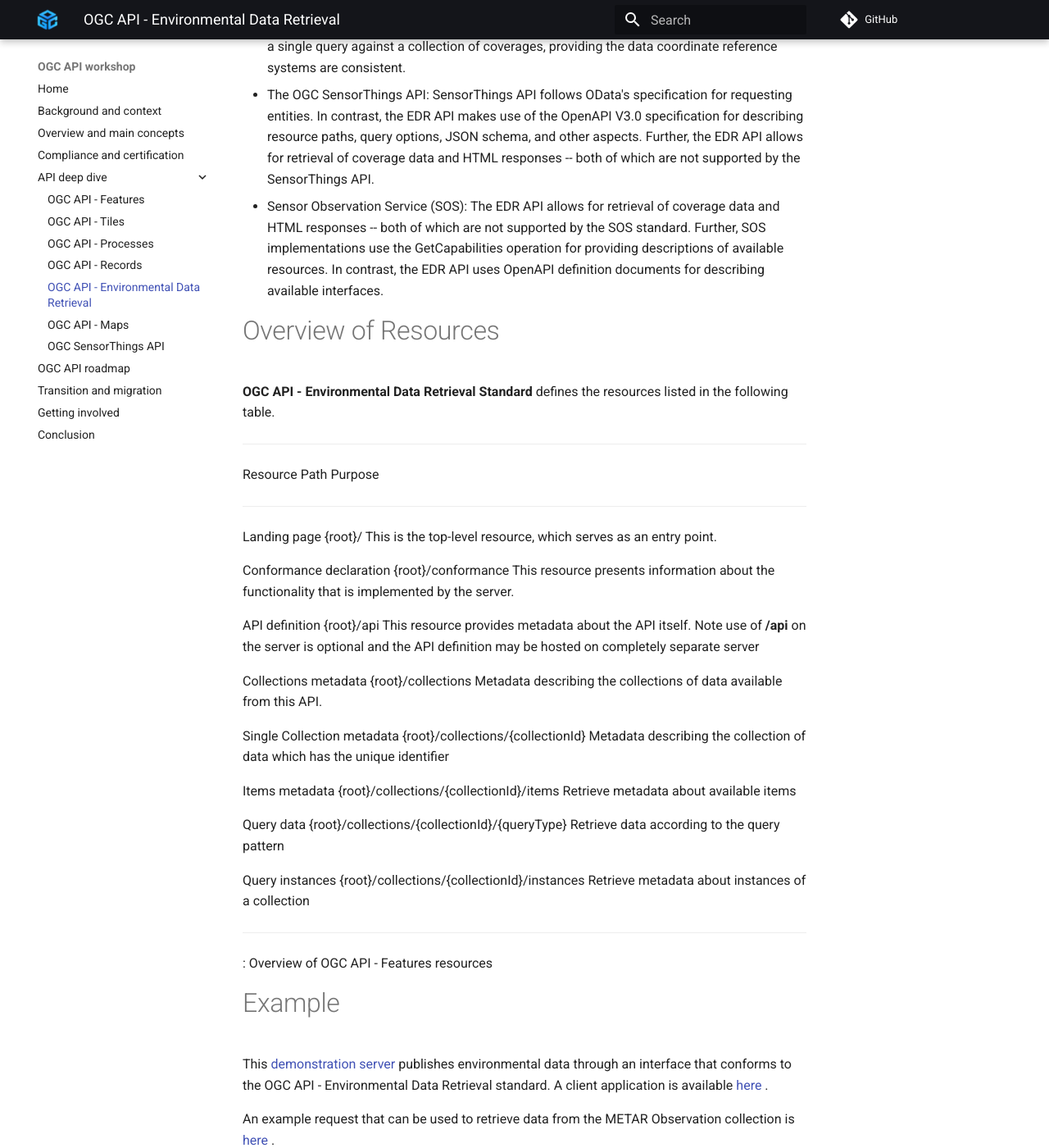
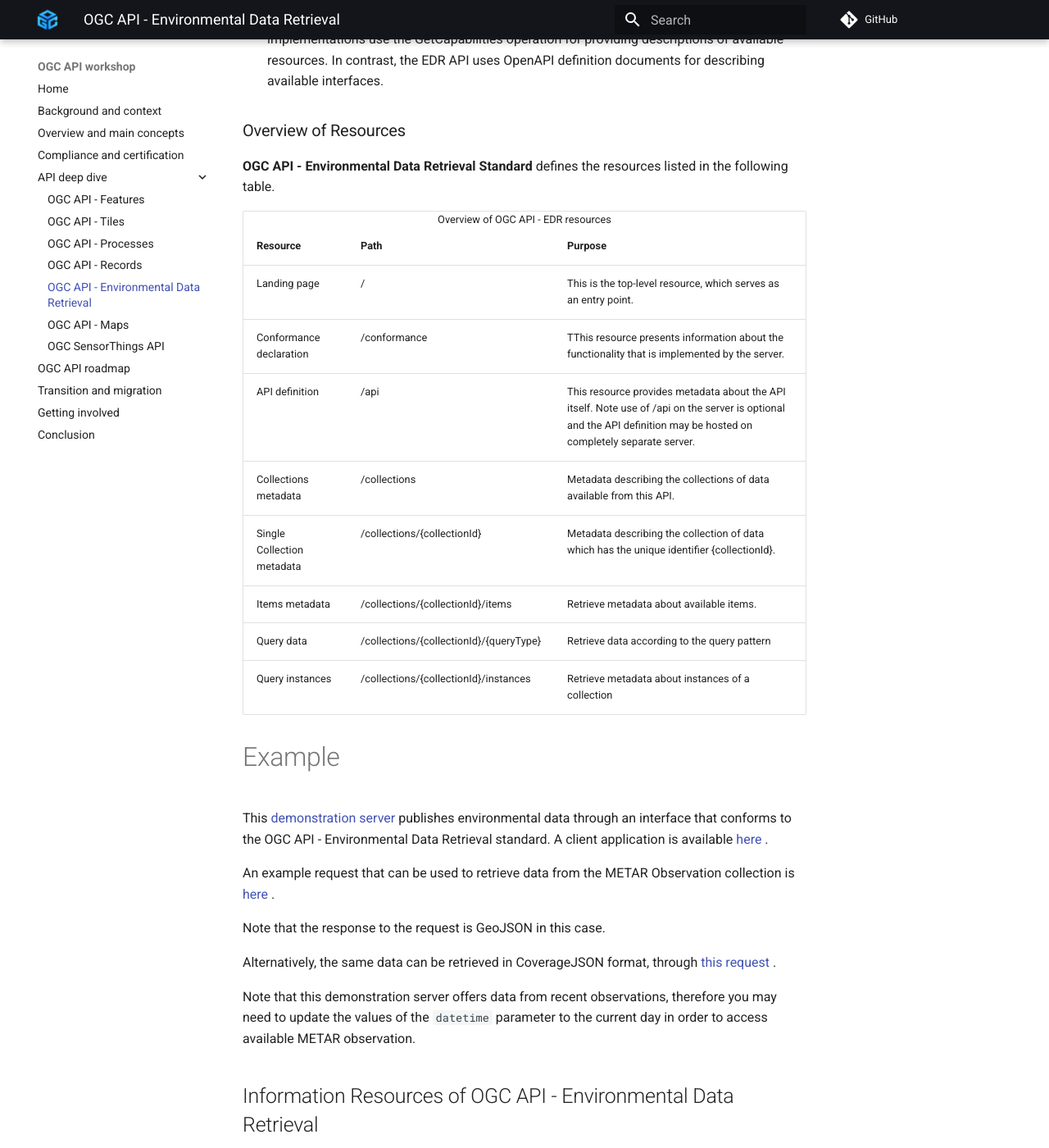
Before and after one commit to opengeospatial/ogcapi-workshop, an MkDocs documentation site: the page built from workshop/content/docs/api-deep-dive/environmental-data-retrieval/index.md, in a window 1280 px wide and 1400 px high, scrolled down 2710 px. Shown: the whole window at 82% size. Built offline with MkDocs 1.6.1 and Material for MkDocs 9.7.7, drawn with Linux system fonts in a browser that asks for light colours; comment, search, counter and statistics services are not loaded; some of the changed text lies outside the part shown.

````diff
--- a/workshop/content/docs/api-deep-dive/environmental-data-retrieval/index.md
+++ b/workshop/content/docs/api-deep-dive/environmental-data-retrieval/index.md
@@ -50,28 +43,23 @@ by this standard and selected by the client.
 
 # Background
 
-History
-
-:   Version 1.0.0 was published on 2021-08-13.
-
-Versions
-
-:   **OGC API - Environmental Data Retrieval** version 1.0.0 is the
-    current latest version
-
-Test Suite
-
-:
-
-    A draft executable test suite is available for:
-
-    :   -   [OGC API - Environmental Data
-            Retrieval](https://github.com/opengeospatial/ets-ogcapi-edr10)
-
-Implementations
-
-:   Implementations can be found on the OGC Product Database here
-    \<<http://www.opengeospatial.org/resource/products/byspec>\>
+> History
+
+  Version 1.0.0 was published on 2021-08-13.
+
+> Versions
+
+    **OGC API - Environmental Data Retrieval** version 1.0.0 is the current latest version
+
+> Test Suite
+
+  A draft executable test suite is available for:
+
+  -   [OGC API - Environmental Data Retrieval](https://github.com/opengeospatial/ets-ogcapi-edr10)
+
+> Implementations
+
+Implementations can be found on the OGC Product Database here \<<http://www.opengeospatial.org/resource/products/byspec>\>
 
 ## Usage
 
@@ -94,7 +82,7 @@ and time can also be accessed consistently.
 ## Relation to other OGC Standards
 
 -   OGC API-Features: The EDR API is completely compatible with OGC
-    API --- Features --- Part 1: Core (OGC 17-069r3), in that it
+    API - Features - Part 1: Core (OGC 17-069r3), in that it
     supports Collections and Items. It extends the Collection
     functionality by allowing 'Instances', a form of 'collection of
     collections'. The EDR API also supports the retrieval of
@@ -129,71 +117,59 @@ and time can also be accessed consistently.
     resources. In contrast, the EDR API uses OpenAPI definition
     documents for describing available interfaces.
 
-# Overview of Resources
+### Overview of Resources
 
 **OGC API - Environmental Data Retrieval Standard** defines the
 resources listed in the following table.
 
-  ---------------------------------------------------------------------------------------------
-  Resource                     Path                                            Purpose
-  ---------------------------- ----------------------------------------------- ----------------
-  Landing page                 {root}/                                         This is the
-                                                                               top-level
-                                                                               resource, which
-                                                                               serves as an
-                                                                               entry point.
-
-  Conformance declaration      {root}/conformance                              This resource
-                                                                               presents
-                                                                               information
-                                                                               about the
-                                                                               functionality
-                                                                               that is
-                                                                               implemented by
-                                                                               the server.
-
-  API definition               {root}/api                                      This resource
-                                                                               provides
-                                                                               metadata about
-                                                                               the API itself.
-                                                                               Note use of
-                                                                               **/api** on the
-                                                                               server is
-                                                                               optional and the
-                                                                               API definition
-                                                                               may be hosted on
-                                                                               completely
-                                                                               separate server
-
-  Collections metadata         {root}/collections                              Metadata
-                                                                               describing the
-                                                                               collections of
-                                                                               data available
-                                                                               from this API.
-
-  Single Collection metadata   {root}/collections/{collectionId}               Metadata
-                                                                               describing the
-                                                                               collection of
-                                                                               data which has
-                                                                               the unique
-                                                                               identifier
-                                                                               {collectionId}
-
-  Items metadata               {root}/collections/{collectionId}/items         Retrieve
-                                                                               metadata about
-                                                                               available items
-
-  Query data                   {root}/collections/{collectionId}/{queryType}   Retrieve data
-                                                                               according to the
-                                                                               query pattern
-
-  Query instances              {root}/collections/{collectionId}/instances     Retrieve
-                                                                               metadata about
-                                                                               instances of a
-                                                                               collection
-  ---------------------------------------------------------------------------------------------
-
-  : Overview of OGC API - Features resources
+<table>
+<caption>Overview of OGC API - EDR resources</caption>
+  <tr>
+    <th>Resource</th>
+    <th>Path</th>
+    <th>Purpose</th>
+  </tr>
+  <tr>
+    <td>Landing page</td>
+    <td>/</td>
+    <td>This is the top-level resource, which serves as an entry point.</td>
+  </tr>
+  <tr>
+    <td>Conformance declaration</td>
+    <td>/conformance</td>
+    <td>TThis resource presents information about the functionality that is implemented by the server.</td>
+  </tr>
+  <tr>
+    <td>API definition</td>
+    <td>/api</td>
+    <td>This resource provides metadata about the API itself. Note use of /api on the server is optional and the API definition may be hosted on completely separate server.</td>
+  </tr>
+  <tr>
+    <td>Collections metadata</td>
+    <td>/collections </td>
+    <td>Metadata describing the collections of data available from this API.</td>
+  </tr>
+  <tr>
+    <td>Single Collection metadata</td>
+    <td>/collections/{collectionId}</td>
+    <td>Metadata describing the collection of data which has the unique identifier {collectionId}.</td>
+  </tr>
+  <tr>
+    <td>Items metadata</td>
+    <td>/collections/{collectionId}/items</td>
+    <td>Retrieve metadata about available items.</td>
+  </tr>
+  <tr>
+    <td>Query data</td>
+    <td>/collections/{collectionId}/{queryType}</td>
+    <td>Retrieve data according to the query pattern</td>
+  </tr>
+  <tr>
+    <td>Query instances</td>
+    <td>/collections/{collectionId}/instances</td>
+    <td>Retrieve metadata about instances of a collection</td>
+  </tr>
+</table>
 
 # Example
 
@@ -216,12 +192,11 @@ request](http://labs.metoffice.gov.uk/edr/collections/metar_demo/area?coords=POL
 
 Note that this demonstration server offers data from recent
 observations, therefore you may need to update the values of the
-[datetime]{.title-ref} parameter to the current day in order to access
+```datetime``` parameter to the current day in order to access
 available METAR observation.
 
 
 ## Information Resources of OGC API - Environmental Data Retrieval
-================
 
 This section provides basic information about the types of resources
 that OGC API - Environmental Data Retrieval offers.
@@ -246,12 +221,12 @@ definition paths. An example landing page is at
 <http://labs.metoffice.gov.uk/edr>
 
 The link to the API definition is identified through the
-\'service-desc\' and \'service-doc\' link relation types.
+```service-desc``` and ```service-doc``` link relation types.
 
 The link to the Conformance declaration is identified through the
-\'conformance\' link relation type.
-
-The link to the Collections is identified through the \'data\' link
+```conformance``` link relation type.
+
+The link to the Collections is identified through the ```data``` link
 relation type.
 
 An extract from the landing page of a demo server is shown below.
@@ -348,11 +323,11 @@ Below is an extract from the response to the request
 
 }
 
-# Collections metadata {#ogcapiedr_collections}
+# Collections metadata
 
 Data offered through an implementation of **OGC API - Environmental Data
 Retrevial** is organized into one or more feature collections. The
-\'Collections\' resource provides information about and access to the
+```Collections``` resource provides information about and access to the
 list of collections.
 
 For each collection, there is a link to the detailed description of the
@@ -370,7 +345,7 @@ collection:
     spatial and temporal extent of the collection
 -   An optional indicator about the type of the items in the collection
     (the default value, if the indicator is not provided, is
-    \'feature\').
+    ```feature```).
 
 For each collection, there are links to retrieve data according to
 supported query patterns (represented by the path
@@ -1355,7 +1325,7 @@ Where the query applies to an instance, the pattern is as follows:
 ```/collections/{collectionId}/instances/{instanceId}/{queryType}```
 
 
-Area Query Resources of OGC API - EDR ================
+### Area Query Resources of OGC API - EDR
 
 An area is a region specified with a geographic envelope that may have
 vertical dimension. An illustration, created using NASA WorldWind, is
@@ -1363,13 +1333,13 @@ shown below.
 
 ![image](../../assets/images/environmental-data-retrieval-query-area.png){width="80.0%"}
 
-The [area]{.title-ref} query resource returns data for the defined area.
+The ```area``` query resource returns data for the defined area.
 The resource offers a convenience mechanism for querying the API by
 area, using a Well Known Text (WKT) POLYGON geometry.
 
 The path to the resource is shown below:
 
-[/collections/{collectionId}/area]{.title-ref}
+```/collections/{collectionId}/area```
 
 The paths accepts the following parameters:
 
@@ -1382,22 +1352,23 @@ The paths accepts the following parameters:
 
 An example request is shown below.
 
-[http://example.org/edr/collections/gfs-pressure_at_height/area?coords=POLYGON((-0.898132%2051.179362,-0.909119%2051.815488,0.552063%2051.818884,0.560303%2051.191414,-0.898132%2051.179362))&parameter-name=Pressure_height_above_ground&datetime=2022-01-19T06:00Z/2022-01-19T12:00Z&z=80/80&crs=CRS84&f=CoverageJSON]{.title-ref}
-Corridor Query Resources of OGC API - EDR ================
+```http://example.org/edr/collections/gfs-pressure_at_height/area?coords=POLYGON((-0.898132%2051.179362,-0.909119%2051.815488,0.552063%2051.818884,0.560303%2051.191414,-0.898132%2051.179362))&parameter-name=Pressure_height_above_ground&datetime=2022-01-19T06:00Z/2022-01-19T12:00Z&z=80/80&crs=CRS84&f=CoverageJSON```
+
+### Corridor Query Resources of OGC API - EDR
 
 A corridor is a two parameter set of points around a trajectory. An
 illustration, created using NASA WorldWind, is shown below.
 
 ![image](../../assets/images/environmental-data-retrieval-query-corridor.png){width="80.0%"}
 
-The [corridor]{.title-ref} query resource returns data for the defined
+The ```corridor``` query resource returns data for the defined
 corridor. The resource offers a convenience mechanism for querying the
 API by corridor, using a Well Known Text (WKT) LINESTRING geometry, or
 alternatively subclasses LINESTRINGZ, LINESTRINGM, LINESTRINGZM.
 
 The path to the resource is shown below:
 
-[/collections/{collectionId}/corridor]{.title-ref}
+```/collections/{collectionId}/corridor```
 
 The paths accepts the following parameters:
 
@@ -1411,20 +1382,21 @@ The paths accepts the following parameters:
 -   datetime
 -   crs
 -   f
-Cube Query Resources of OGC API - EDR ================
+
+### Cube Query Resources of OGC API - EDR
 
 A cube is a rectangular area, with a vertical extent. An illustration,
 created using NASA WorldWind, is shown below.
 
 ![image](../../assets/images/environmental-data-retrieval-query-cube.png){width="80.0%"}
 
-The [cube]{.title-ref} query resource returns data for a defined cube.
+The ```cube``` query resource returns data for a defined cube.
 The resource offers a convenience mechanism for querying the API using a
 bounding box (BBOX) defining a cube.
 
 The path to the resource is shown below:
 
-[/collections/{collectionId}/cube]{.title-ref}
+```/collections/{collectionId}/cube```
 
 The paths accepts the following parameters:
 
@@ -1434,19 +1406,21 @@ The paths accepts the following parameters:
 -   datetime
 -   crs
 -   f
-Instances Query Resources of OGC API - EDR ================
-
-The [instances]{.title-ref} query resource retrieves metadata about
+
+### Instances Query Resources of OGC API - EDR
+
+The ```instances``` query resource retrieves metadata about
 instances of a collection. The resource enables support for multiple
 instances or versions of the same underlying data source to be accessed
 by the API.
 
 The path to the resource is shown below:
 
-[/collections/{collectionID}/instances/{instanceID}/{queryType}]{.title-ref}
-Items (Features) Query Resources of OGC API - EDR ================
-
-The [items]{.title-ref} query resource offers an OGC API --- Features
+```/collections/{collectionID}/instances/{instanceID}/{queryType}```
+
+### Items (Features) Query Resources of OGC API - EDR
+
+The ```items``` query resource offers an OGC API - Features
 endpoint that may be used to catalog pre-existing EDR sampling features.
 
 Example use cases of this resource include:
@@ -1457,14 +1431,15 @@ Example use cases of this resource include:
 
 The path to the resource is shown below:
 
-[/collections/{collectionId}/items]{.title-ref}
+```/collections/{collectionId}/items```
 
 An example request is below.
 
-[http://example.org/edr/collections/mocov-daily_global/items]{.title-ref}
-Locations Query Resources of OGC API - EDR ================
-
-The [locations]{.title-ref} query resource returns a list of location
+```http://example.org/edr/collections/mocov-daily_global/items```
+
+### Locations Query Resources of OGC API - EDR
+
+The ```locations``` query resource returns a list of location
 identifiers and relevant metadata for the collection.
 
 The location identifier can be anything as long as it is unique for the
@@ -1472,12 +1447,13 @@ required position (e.g. a GeoHash).
 
 The path to the resource is shown below:
 
-[/collections/{collectionId}/locations]{.title-ref}
+```/collections/{collectionId}/locations```
 
 An example request is below.
 
-[http://example.org/edr/collections/obs_demo/locations]{.title-ref}
-Position Query Resources of OGC API - EDR ================
+```http://example.org/edr/collections/obs_demo/locations```
+
+### Position Query Resources of OGC API - EDR
 
 A position is a data type that describes a point or geometry potentially
 occupied by an object or person. An illustration, created using NASA
@@ -1485,13 +1461,13 @@ WorldWind, is shown below.
 
 ![image](../../assets/images/environmental-data-retrieval-query-position.png){width="80.0%"}
 
-The [position]{.title-ref} query resource returns data for the requested
+The ```position``` query resource returns data for the requested
 position. The resource offers a convenience mechanism for querying the
 API using a Well Known Text (WKT) POINT geometry defining a position.
 
 The path to the resource is shown below:
 
-[/collections/{collectionId}/position]{.title-ref}
+```/collections/{collectionId}/position```
 
 The paths accepts the following parameters:
 
@@ -1504,21 +1480,22 @@ The paths accepts the following parameters:
 
 An example request is shown below.
 
-[http://example.org/edr/collections/obs_demo/position?coords=POINT(0.00577%2051.562608)&parameter-name=Wind%20Direction&datetime=2022-01-19T10:00Z/2022-01-19T12:00Z&crs=CRS84&f=GeoJSON]{.title-ref}
-Radius Query Resources of OGC API - EDR ================
+```http://example.org/edr/collections/obs_demo/position?coords=POINT(0.00577%2051.562608)&parameter-name=Wind%20Direction&datetime=2022-01-19T10:00Z/2022-01-19T12:00Z&crs=CRS84&f=GeoJSON```
+
+### Radius Query Resources of OGC API - EDR
 
 A radius is a region specified with a geographic position and radial
 distance. An illustration, created using NASA WorldWind, is shown below.
 
 ![image](../../assets/images/environmental-data-retrieval-query-radius.png){width="80.0%"}
 
-The [radius]{.title-ref} query resource returns data for a defined
+The ```radius``` query resource returns data for a defined
 radius. The resource offers a convenience mechanism for querying the API
 by radius.
 
 The path to the resource is shown below:
 
-[/collections/{collectionId}/radius]{.title-ref}
+```/collections/{collectionId}/radius```
 
 The paths accepts the following parameters:
 
@@ -1533,8 +1510,9 @@ The paths accepts the following parameters:
 
 An example request is shown below.
 
-[http://example.org/edr/collections/obs_demo/radius?coords=POINT(-0.095882%2051.512983)&within=50&within-units=km&parameter-name=Wind%20Direction&datetime=2022-01-19T04:00Z/2022-01-19T06:00Z&crs=CRS84&f=GeoJSON]{.title-ref}
-Trajectory Query Resources of OGC API - EDR ================
+```http://example.org/edr/collections/obs_demo/radius?coords=POINT(-0.095882%2051.512983)&within=50&within-units=km&parameter-name=Wind%20Direction&datetime=2022-01-19T04:00Z/2022-01-19T06:00Z&crs=CRS84&f=GeoJSON```
+
+### Trajectory Query Resources of OGC API - EDR
 
 A trajectory is a path of a moving point described by a one parameter
 set of points. An illustration, created using NASA WorldWind, is shown
@@ -1550,7 +1528,7 @@ LINESTRINGZM.
 
 The path to the resource is shown below:
 
-[/collections/{collectionId}/trajectory]{.title-ref}
+```/collections/{collectionId}/trajectory```
 
 The paths accepts the following parameters:
 
@@ -1563,6 +1541,6 @@ The paths accepts the following parameters:
 
 An example request is shown below.
 
-[http://example.org/edr/collections/gfs-pressure_at_height/trajectory?coords=LINESTRING(-3.56
+```http://example.org/edr/collections/gfs-pressure_at_height/trajectory?coords=LINESTRING(-3.56
 53.695,-3.546 53.696,-3.532
-53.697)&parameter-name=Height&crs=CRS84&f=CoverageJSON]{.title-ref}
+53.697)&parameter-name=Height&crs=CRS84&f=CoverageJSON```
````
Also changed, not shown: other parts of workshop/content/docs/api-deep-dive/environmental-data-retrieval/index.md (+4 -16 lines), workshop/content/docs/api-deep-dive/processes/index.md (+9 -9 lines), workshop/content/docs/api-deep-dive/tiles/index.md (+13 -13 lines).
